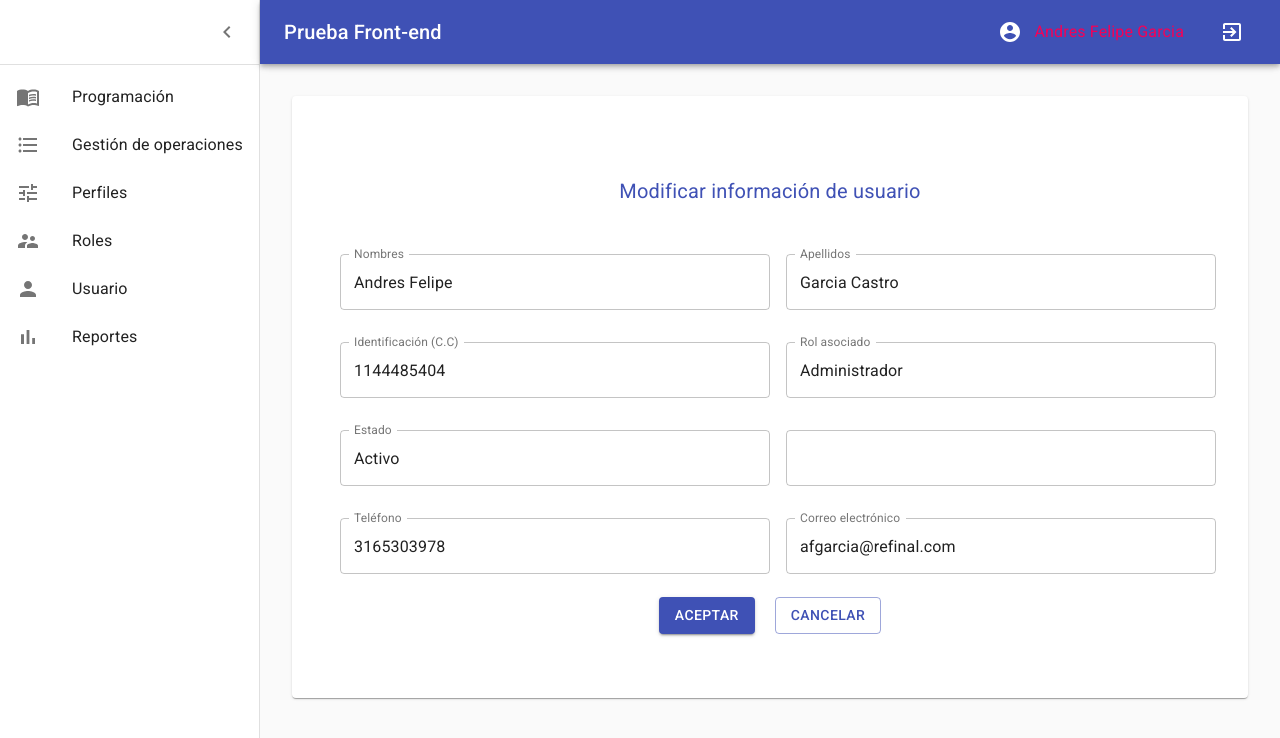
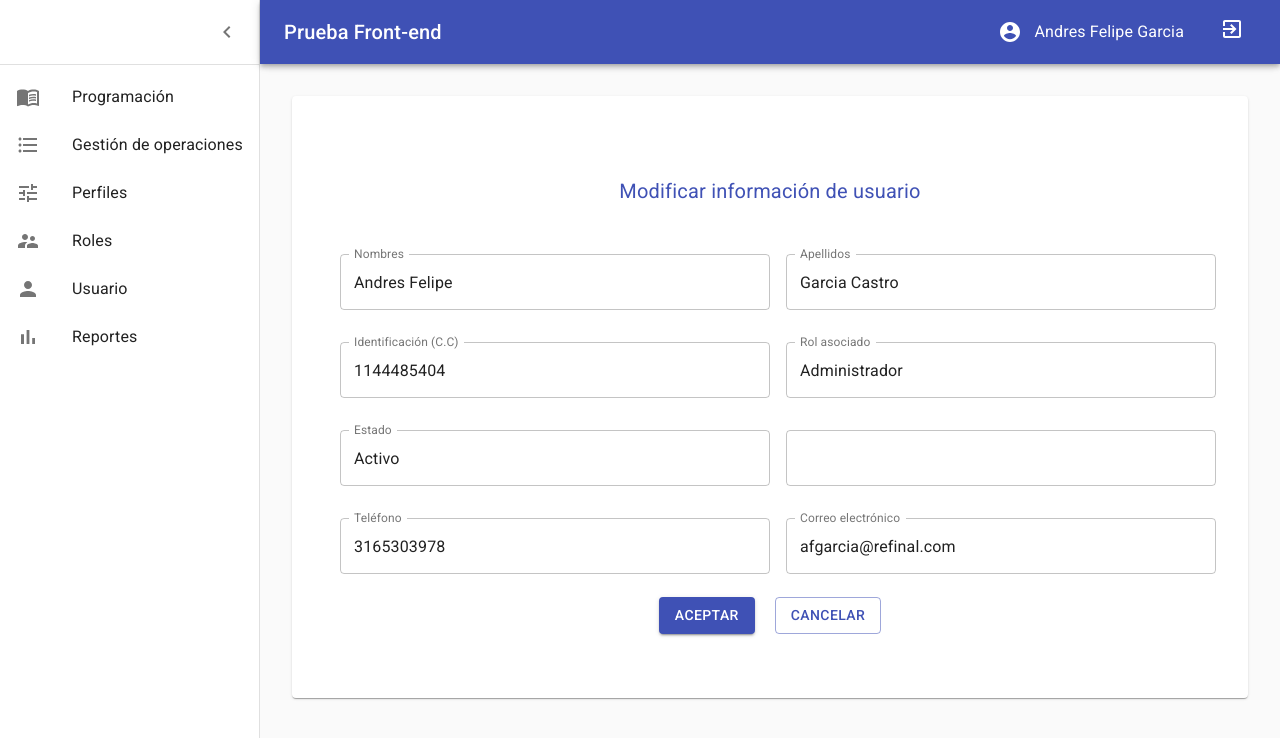
Before and after one commit to lenninIbarrraGonzalez/OLSoftware, a React app: page /users/1 in a window 1280 px wide. Shown: the top 738 px of the page. Built offline with nearby package versions, Linux system fonts and the light colour scheme.

Commit message:
link al boton de exit

```diff
--- a/src/components/Layout.jsx
+++ b/src/components/Layout.jsx
@@ -1,5 +1,6 @@
 import React from "react";
-import { useLocation } from "react-router-dom";
+
+import { useLocation, Link } from "react-router-dom";
 import clsx from "clsx";
 import { makeStyles } from "@material-ui/core/styles";
 import CssBaseline from "@material-ui/core/CssBaseline";
@@ -102,6 +103,9 @@ const useStyles = makeStyles((theme) => ({
   fixedHeight: {
     height: 240,
   },
+  icon: {
+    color: "white",
+  },
 }));
 
 const Layout = ({ children }) => {
@@ -159,8 +163,10 @@ const Layout = ({ children }) => {
             Prueba Front-end
           </Typography>
           <UserInfos />
-          <IconButton color="inherit">
-            <ExitToAppIcon />
+          <IconButton>
+            <Link to="/">
+              <ExitToAppIcon className={classes.icon} />
+            </Link>
           </IconButton>
         </Toolbar>
       </AppBar>
--- a/src/components/UserInfos.jsx
+++ b/src/components/UserInfos.jsx
@@ -10,6 +10,7 @@ const useStyles = makeStyles((theme) => ({
   },
   icon: {
     paddingLeft: theme.spacing(1.5),
+    color: "white",
   },
 }));
 
--- a/src/containers/Login.jsx
+++ b/src/containers/Login.jsx
@@ -1,6 +1,7 @@
 import React, { useState } from "react";
+import { Link, useHistory } from "react-router-dom";
 import { makeStyles } from "@material-ui/core/styles";
-import { useHistory } from "react-router-dom";
+
 import Card from "@material-ui/core/Card";
 import CardContent from "@material-ui/core/CardContent";
 import Button from "@material-ui/core/Button";
```
